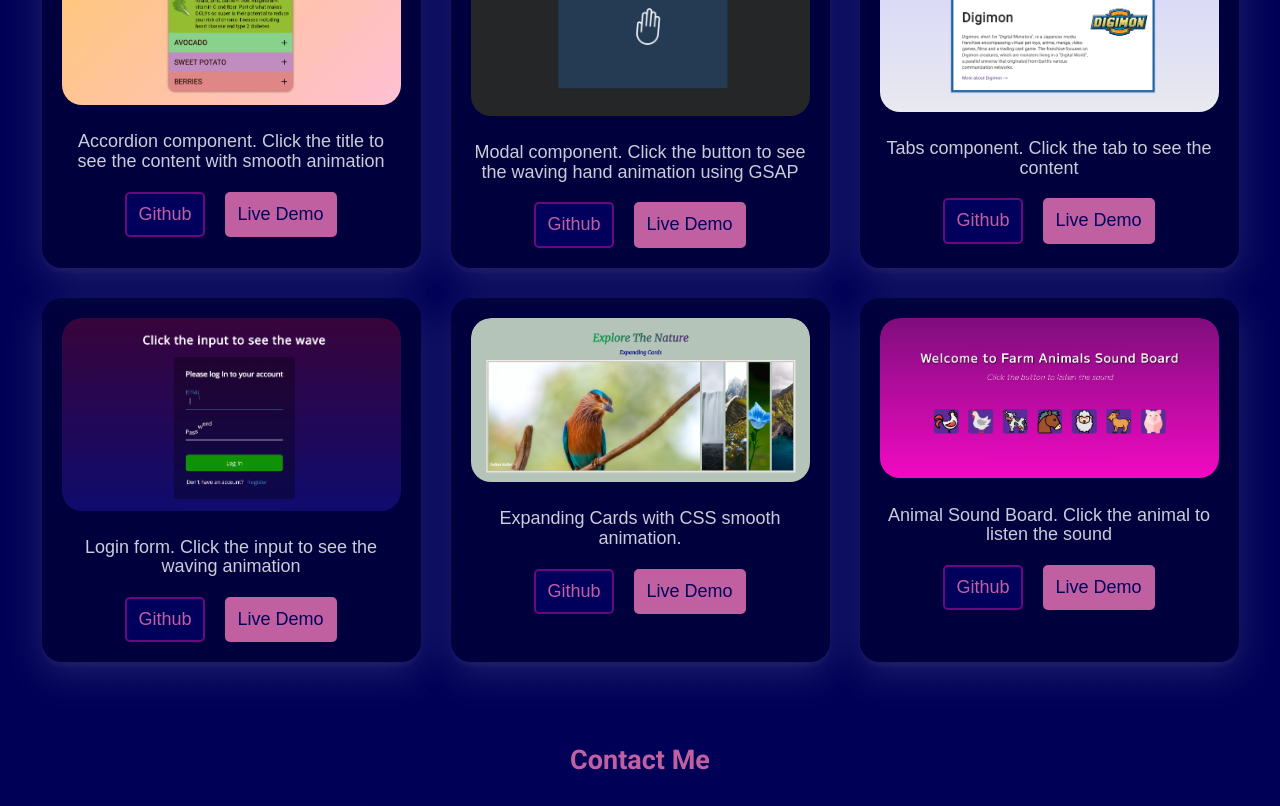
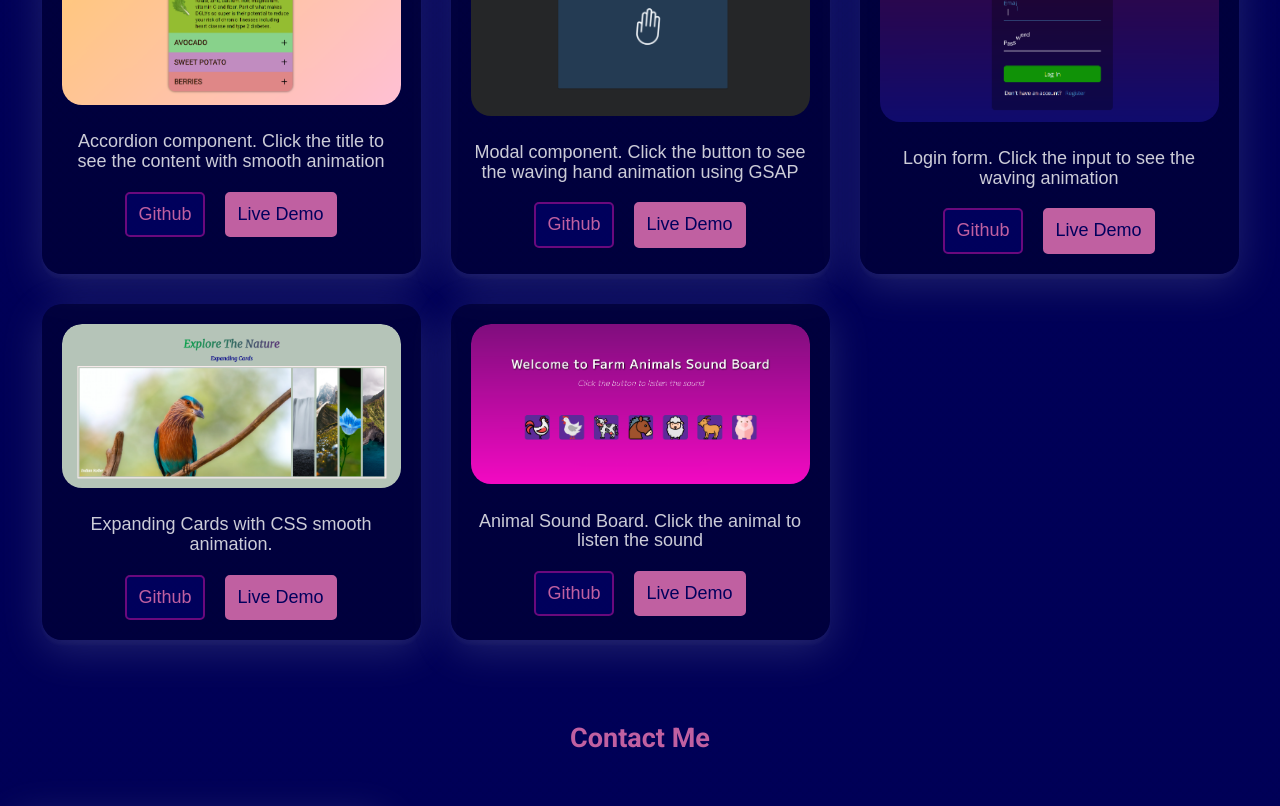
Before and after one commit to Anna02F/My-portfolio-website, a React (Create React App) app: page / in a window 1280 px wide. Shown: the part 2460-3266 px from the top of the page. Built offline with nearby package versions, Linux system fonts and the light colour scheme.

Commit message:
Remove tabs project from portfolio

```diff
--- a/src/components/portfolio/Portfolio.jsx
+++ b/src/components/portfolio/Portfolio.jsx
@@ -7,7 +7,6 @@ import ImgCarousel from "../../assets/portfolio/carousel.png";
 import ImgSidebar from "../../assets/portfolio/hidden-sidebar.png";
 import ImgAccordion from "../../assets/portfolio/accordion.png";
 import ImgModal from "../../assets/portfolio/modal.png";
-import ImgTabs from "../../assets/portfolio/tabs.png";
 import ImgCards from "../../assets/portfolio/expanding-cards.png";
 import ImgWavingForm from "../../assets/portfolio/waving-form.png";
 import ImgSoundBoard from "../../assets/portfolio/animal-sound-board.png";
@@ -54,27 +53,20 @@ const data = [
     },
     {
         id: 6,
-        image: ImgTabs,
-        title: "Tabs component. Click the tab to see the content",
-        github: "https://github.com/Anna02F/Tabs-component",
-        demo: "https://anna02f.github.io/Tabs-component/",
-    },
-    {
-        id: 7,
         image: ImgWavingForm,
         title: "Login form. Click the input to see the waving animation",
         github: "https://github.com/Anna02F/Waving-form",
         demo: "https://anna02f.github.io/Waving-form/",
     },
     {
-        id: 8,
+        id: 7,
         image: ImgCards,
         title: "Expanding Cards with CSS smooth animation.",
         github: "https://github.com/Anna02F/Expanding-cards",
         demo: "https://anna02f.github.io/Expanding-cards/",
     },
     {
-        id: 9,
+        id: 8,
         image: ImgSoundBoard,
         title: "Animal Sound Board. Click the animal to listen the sound",
         github: "https://github.com/Anna02F/Animal-sound-board",
```
Also changed, not shown: src/assets/portfolio/tabs.png (deleted).
